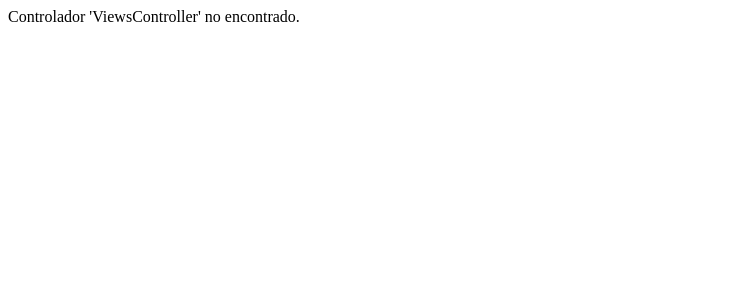
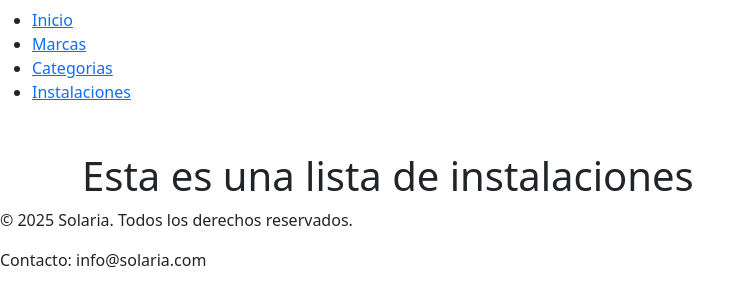
Before and after one commit to Erick2517/solaria, a PHP site: page /Solaria/views/instalaciones/panel-Instalaciones.php in a window 1280 px wide. Shown: the top 307 px of the page, without its empty margins (0-755 px from the left). Run offline with PHP 8.4, Linux system fonts and the light colour scheme.

Commit message:
creando la estructura de archivos y carpetas para instalaciones, clientes y para intalacionestecnicos

```diff
--- a/controllers/CategoriaController.php
+++ b/controllers/CategoriaController.php
@@ -9,7 +9,7 @@ class CategoriaController {
     }
 
     public function listarCategorias() {
-        $categorias = $this->CategoriaModel->verCategorias();
+        $categorias = $this->categoriaModel->verCategorias();
         require_once(VIEWS_PATH.'categorias/panelCategorias.php');
     }
 }
--- a/controllers/MarcaController.php
+++ b/controllers/MarcaController.php
@@ -14,9 +14,6 @@ class MarcaController {
 
     public function listarMarcas() {
         $marcas = $this->marcaModel->verMarcas();
-<<<<<<< HEAD
-        require_once("views/prueba-1.php");
-=======
         require_once(VIEWS_PATH.'marcas/panelMarcas.php');
     }
 
@@ -28,6 +25,5 @@ class MarcaController {
         } else {
             echo "Marca no encontrada.";
         }*/
->>>>>>> master
     }
 }
--- /dev/null
+++ b/views/footer.php
@@ -0,0 +1,6 @@
+<footer>
+    <footer class="footer">
+        <p>&copy; 2025 Solaria. Todos los derechos reservados.</p>
+        <p>Contacto: info@solaria.com</p>
+    </footer>
+</footer>
--- /dev/null
+++ b/views/instalaciones/panel-Instalaciones.php
@@ -0,0 +1,24 @@
+<?php require_once dirname(__FILE__) . '/../../helpers/config.php'; ?>
+<!doctype html>
+<html lang="es-SV">
+    <head>
+        <title>Panel Instalaciones | Solaria</title>
+        <meta charset="utf-8" />
+        <meta name="viewport" content="width=device-width, initial-scale=1, shrink-to-fit=no" />
+        <link href="https://cdn.jsdelivr.net/npm/bootstrap@5.3.2/dist/css/bootstrap.min.css" rel="stylesheet" />
+    </head>
+    <body>
+        <header>
+            <?php include (VIEWS_PATH.'menuNav.php'); ?>
+        </header>
+        <main class="container mt-4">
+            <h1>Esta es una lista de instalaciones</h1>
+            <!-- -->
+        </main>
+        <footer>
+            <?php require_once(VIEWS_PATH.'footer.php'); ?>
+        </footer>
+        <script src="https://cdn.jsdelivr.net/npm/@popperjs/core@2.11.8/dist/umd/popper.min.js"></script>
+        <script src="https://cdn.jsdelivr.net/npm/bootstrap@5.3.2/dist/js/bootstrap.min.js"></script>
+    </body>
+</html>
--- a/views/menuNav.php
+++ b/views/menuNav.php
@@ -4,5 +4,6 @@
         <li><a href="<?php echo BASE_URL; ?>marca/listarMarcas">Marcas</a></li>
         <li><a href="<?php echo BASE_URL; ?>views/categorias/panelCategorias.php">Categorias</a></li>
         <!--li><a href="<?php echo BASE_URL; ?>views/categorias/panelCategorias.php">Categorias</a></li-->
+        <li><a href="<?php echo BASE_URL; ?>instalacions/panelInstalaciones">Instalaciones</a></li><!--instalacion se refiere al controlador--><!---->
     </ul>
 </nav>
```
Also changed, not shown: controllers/ClienteController.php (added, +8 -0 lines), controllers/InstalacionController.php (added, +7 -0 lines), controllers/control1.php (deleted, +0 -16 lines), models/ClienteModel.php (added), models/InstalacionModel.php (added), views/clientes/panelClientes.php (added).
